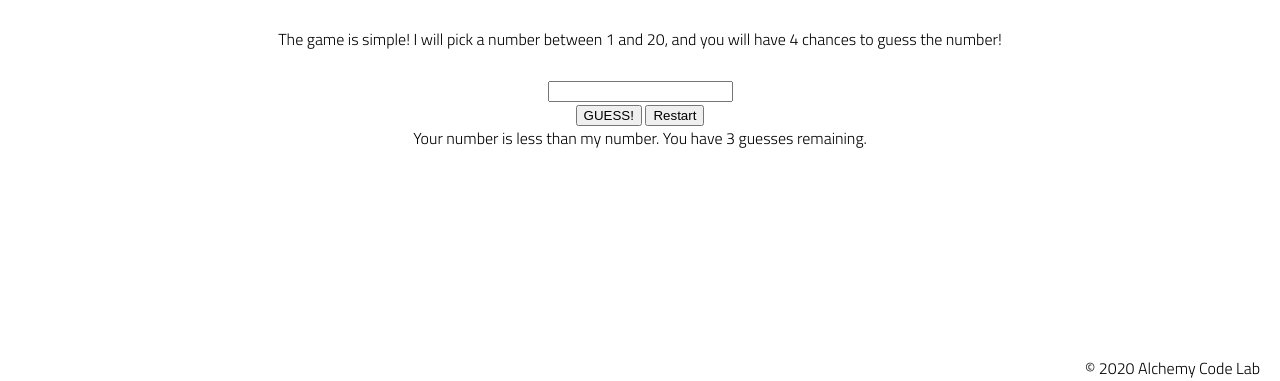
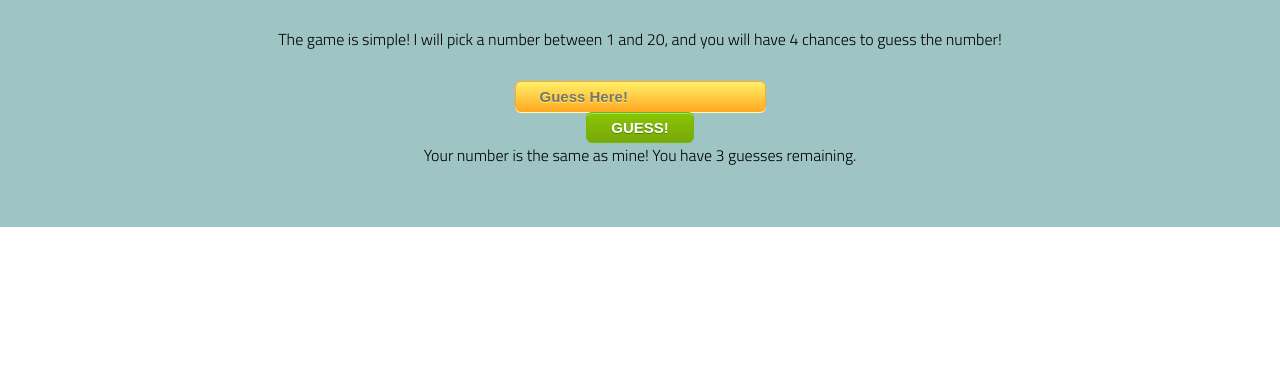
Before and after one commit to NickDayFSD/GuessANumber, a plain HTML site: page index.html in a window 1280 px wide. Both pictures are taken after a click on the button "GUESS!". Shown: the part 419-800 px from the top of the page. Drawn offline with Linux system fonts and the light colour scheme.

Commit message:
hid reset button until they guess correctly or they run out of guesses

```diff
--- a/app.js
+++ b/app.js
@@ -10,6 +10,7 @@ const tryAgain = document.getElementById('try-again');
 let randomNumber = Math.ceil(Math.random() * 20);
 let guessesLeft = 4;
 //console.log(userNumber.value, 'value of my input');
+guessNow.classList.remove('hidden');
 
 console.log(randomNumber);
 // set event listeners to update state and DOM
@@ -21,14 +22,19 @@ guessNow.addEventListener('click', () => {
     //reduce guess count
     guessesLeft--;
 
-    console.log(guessesLeft);
-    //console.log(userNumber.value, 'value of input');
+    const guessResults = isNumber(userNumber.valueAsNumber, randomNumber);
 
-    const guessResults = isNumber(userNumber.value, randomNumber);
-    console.log(guessResults, 'guesses left');
+    //check if user wins
+    if (userNumber.valueAsNumber === randomNumber || guessesLeft === 0) {
+        results.textContent = guessResults;
+        guessNow.classList.add('hidden');
+        tryAgain.classList.remove('hidden');
+    };
+    //if user wins hide guess button and reveal reset button
+    //if user doesn't win, check results
     results.textContent = `${guessResults} You have ${guessesLeft} guesses remaining.`;
+    //if user is out of guesses, hide guess button and reveal reset button
     userNumber.value = '';
-    return `You have ${guessesLeft} guesses remaining.`;
 });
 
 tryAgain.addEventListener('click', () => {
@@ -38,4 +44,6 @@ tryAgain.addEventListener('click', () => {
     console.log(guessesLeft, 'guesses reset');
     userNumber.value = '';
     results.textContent = '';
+    guessNow.classList.toggle('hidden');
+    tryAgain.classList.toggle('hidden');
 });
--- a/index.html
+++ b/index.html
@@ -27,17 +27,14 @@
             <p>
                 The game is simple! I will pick a number between 1 and 20, and you will have 4 chances to guess the number!
             </p>
-            <input class='user-guess' id='user-guess' type='number'>
+            <input class='user-guess' id='user-guess' placeholder='Guess Here!' type='number'>
             <div>
-                <button class='guess-now' id='guess-now'>GUESS!</button>
-                <button class='try-again' id='try-again'>Restart</button>
+                <button class='guess-now hidden' id='guess-now'>GUESS!</button>
+                <button class='try-again hidden' id='try-again'>Restart</button>
             </div>
             <div class='results' id='results'></div>
         </section>
     </main>
-    <footer>
-        <div class="copy gutter-right">&copy; 2020 Alchemy Code Lab</div>
-    </footer>
 
     <script type="module" src="app.js"></script>
 </body>
--- a/styles/style.css
+++ b/styles/style.css
@@ -28,6 +28,8 @@ main {
     justify-content: center;
     align-items: center;
     margin-bottom: calc(var(--footer-height));
+    background-color: rgb(158, 196, 196);
+    background-image:
 }
 
 section {
@@ -99,6 +101,85 @@ footer {
     box-shadow: var(--shadow);
 }
 
+.user-guess {
+	box-shadow: 0px 1px 0px 0px #fff6af;
+	background:linear-gradient(to bottom, #ffec64 5%, #ffab23 100%);
+	background-color:#ffec64;
+	border-radius:6px;
+	border:1px solid #ffaa22;
+	display:inline-block;
+	cursor:pointer;
+	color:#333333;
+	font-family:Arial;
+	font-size:15px;
+	font-weight:bold;
+	padding:6px 24px;
+	text-decoration:none;
+	text-shadow:0px 1px 0px #ffee66;
+}
+.user-guess:hover {
+	background:linear-gradient(to bottom, #ffab23 5%, #ffec64 100%);
+	background-color:#ffab23;
+}
+.user-guess:active {
+	position:relative;
+	top:1px;
+}
+
+.guess-now {
+	box-shadow:inset 0px 1px 0px 0px #a4e271;
+	background:linear-gradient(to bottom, #89c403 5%, #77a809 100%);
+	background-color:#89c403;
+	border-radius:6px;
+	border:1px solid #74b807;
+	display:inline-block;
+	cursor:pointer;
+	color:#ffffff;
+	font-family:Arial;
+	font-size:15px;
+	font-weight:bold;
+	padding:6px 24px;
+	text-decoration:none;
+	text-shadow:0px 1px 0px #528009;
+}
+.guess-now:hover {
+	background:linear-gradient(to bottom, #77a809 5%, #89c403 100%);
+	background-color:#77a809;
+}
+.guess-now:active {
+	position:relative;
+	top:1px;
+}
+
+.try-again {
+	box-shadow:inset 0px 1px 0px 0px #e07070;
+	background:linear-gradient(to bottom, #c20404 5%, #a60a0a 100%);
+	background-color:#c20404;
+	border-radius:6px;
+	border:1px solid #b80707;
+	display:inline-block;
+	cursor:pointer;
+	color:#ffffff;
+	font-family:Arial;
+	font-size:15px;
+	font-weight:bold;
+	padding:6px 24px;
+	text-decoration:none;
+	text-shadow:0px 1px 0px #800a0a;
+}
+.try-again:hover {
+	background:linear-gradient(to bottom, #a60a0a 5%, #c20404 100%);
+	background-color:#a60a0a;
+}
+.try-again:active {
+	position:relative;
+	top:1px;
+}
+
+.hidden {
+    display: none;
+}
+
   @keyframes pulse {
     20% {
       transform: rotate3d(-10, -10, -10, 50deg) scale(1.2);
--- a/utils.js
+++ b/utils.js
@@ -1,11 +1,14 @@
 //functions here
 export function isNumber(guessedNumber, myNumber){
+    const greaterNumber = `Your number ${guessedNumber} is greater than my number.`;
+    const lesserNumber = `Your number ${guessedNumber} is less than my number.`
+    const correctNumber = 'Your number is the same as mine!';
     //return true if numbers are equal
-    if (guessedNumber < myNumber) return `Your number ${guessedNumber} is less than my number.`;
+    if (guessedNumber < myNumber) return lesserNumber;
 
-    if (guessedNumber > myNumber) return `Your number ${guessedNumber} is greater than my number.`;
+    if (guessedNumber > myNumber) return greaterNumber;
 
-    if (guessedNumber = myNumber) return 'Your number is the same as mine!';
+    if (guessedNumber = myNumber) return correctNumber;
 
     return 'Error';
 }
```
